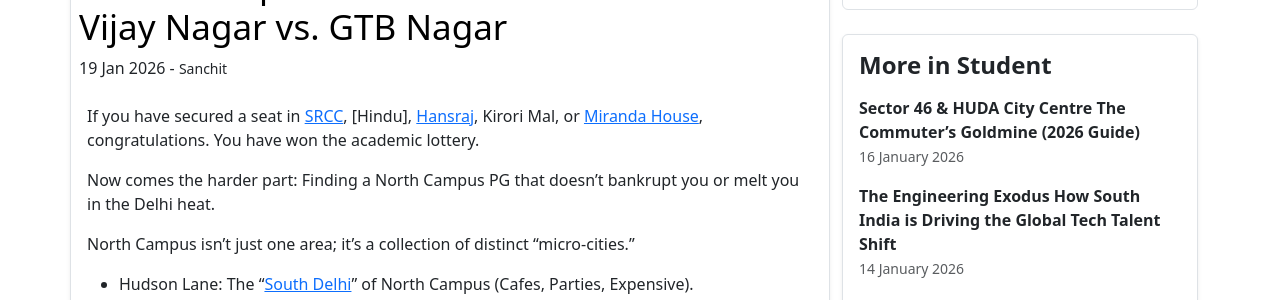
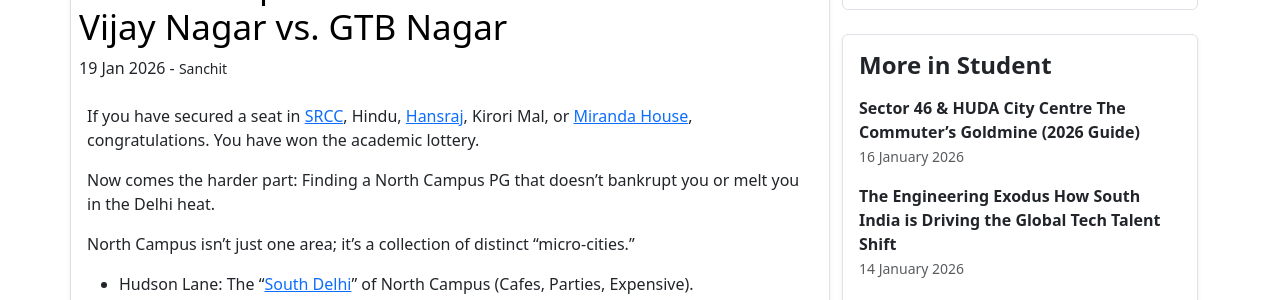
Before and after one commit to instadw/instadwell-blog, a Jekyll site: the page built from _posts/2026-1-19-north-campus-pg-guide-hudson-lane-vs-vijay-nagar-vs-gtb-nagar.md, in a window 1280 px wide and 900 px high, scrolled down 398 px. Shown: the part 155-455 px from the top of the window. Built offline with Jekyll 4.4.1, drawn with Linux system fonts in a browser that asks for light colours.

```diff
--- a/_posts/2026-1-19-north-campus-pg-guide-hudson-lane-vs-vijay-nagar-vs-gtb-nagar.md
+++ b/_posts/2026-1-19-north-campus-pg-guide-hudson-lane-vs-vijay-nagar-vs-gtb-nagar.md
@@ -10,7 +10,7 @@ date: 2026-1-19T09:14:00.000+05:30
 ---
 
 
-If you have secured a seat in [SRCC](https://www.srcc.edu/), [Hindu], [Hansraj](https://www.hansrajcollege.ac.in/), Kirori Mal, or [Miranda House](https://www.mirandahouse.ac.in/), congratulations. You have won the academic lottery.
+If you have secured a seat in [SRCC](https://www.srcc.edu/), Hindu, [Hansraj](https://www.hansrajcollege.ac.in/), Kirori Mal, or [Miranda House](https://www.mirandahouse.ac.in/), congratulations. You have won the academic lottery.
 
 Now comes the harder part: Finding a North Campus PG that doesn't bankrupt you or melt you in the Delhi heat.
 
```
